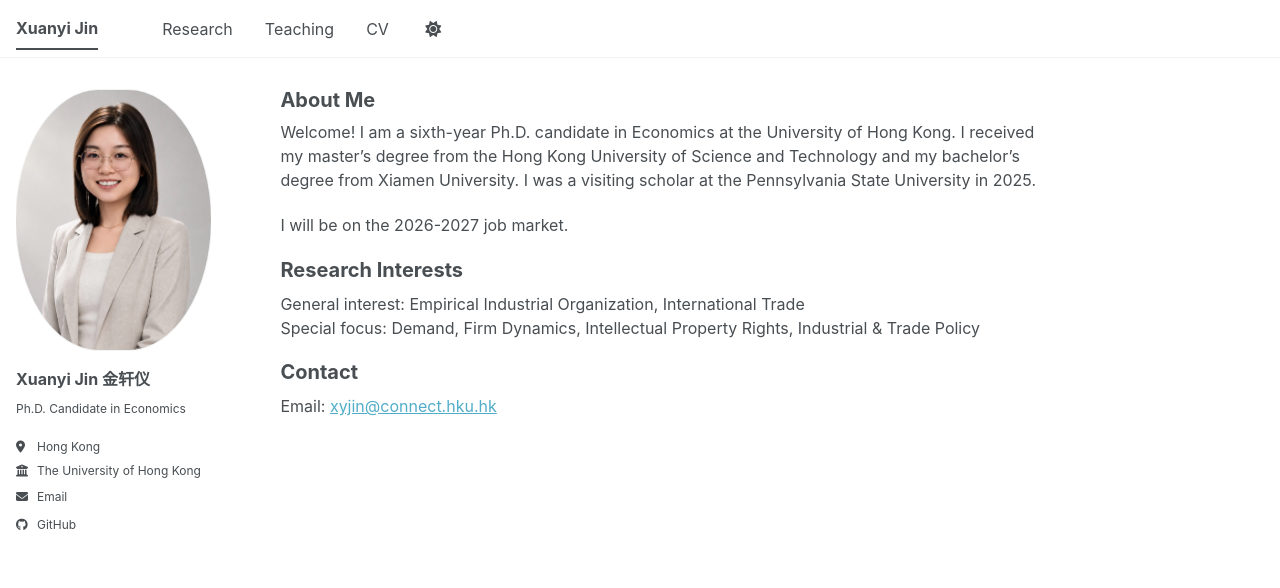
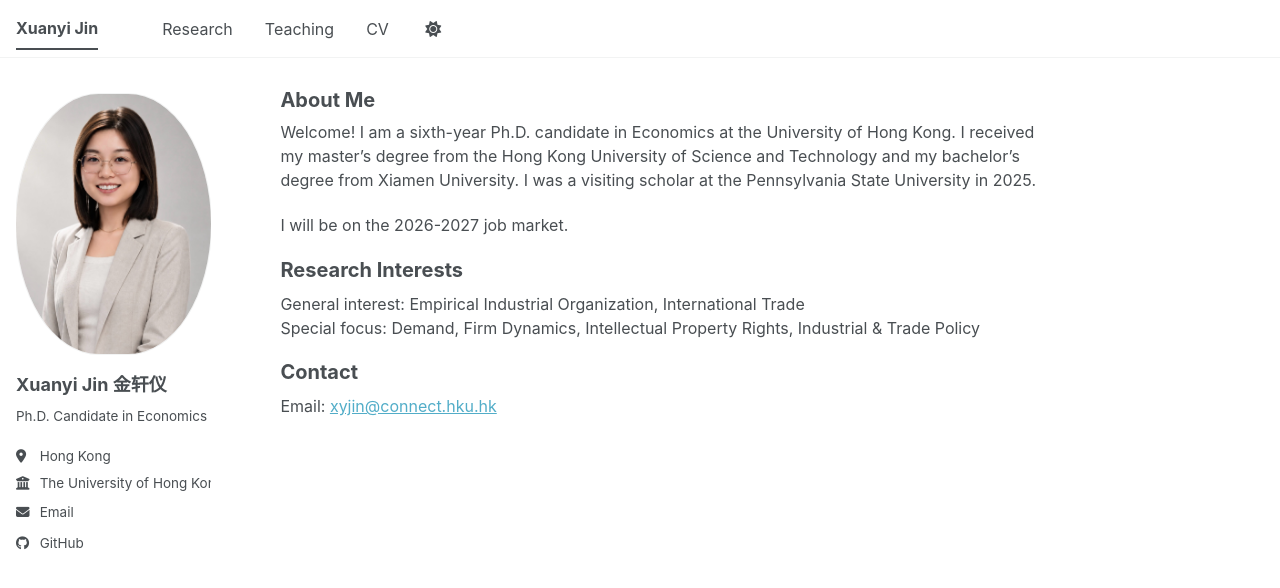
Before and after one commit to xuanyi-jin/xuanyi-jin.github.io, a Jekyll site: the page built from _pages/about.md, in a window 1280 px wide and 900 px high. Shown: the top 588 px of the window. Built offline with Jekyll 4.4.1, drawn with Linux system fonts in a browser that asks for light colours; a style sheet for code colours, icons or effects is not loaded.

Commit message:
Keep sidebar text at pre-shrink size
Co-Authored-By: Claude Fable 5 <noreply@anthropic.com>

```diff
--- a/_sass/layout/_sidebar.scss
+++ b/_sass/layout/_sidebar.scss
@@ -12,6 +12,13 @@
 
   @include clearfix();
   margin-bottom: 1em;
+
+  /* keep sidebar text at its pre-shrink size (root font went 16px -> 14px, medium 18px -> 16px) */
+  font-size: 1.143em;
+
+  @include breakpoint($medium) {
+    font-size: 1.125em;
+  }
 
   @media (orientation: portrait) {
     margin-top: 1em;
```
